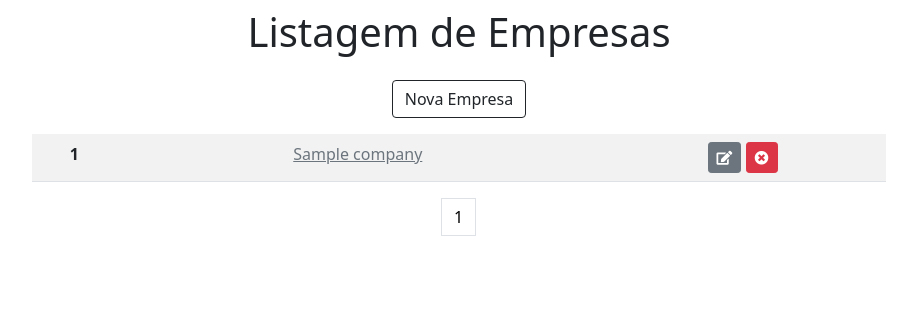
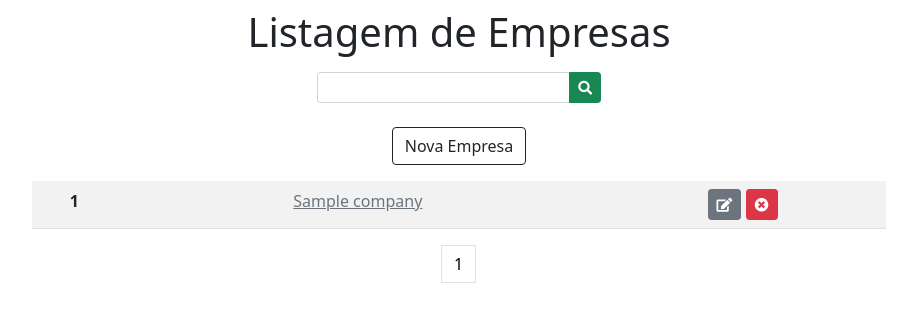
Before and after one commit to 45ewertton/estoque_django, a Django app: page /company/ in a window 1280 px wide. Shown: the part 46-368 px from the top of the page, without its empty margins (181-1098 px from the left). Run offline with Django 3.2, Linux system fonts and the light colour scheme; tables that the repository leaves empty hold one stand-in row (values such as "Sample post"); some libraries are stand-ins or nearby versions.

Commit message:
Sistema de busca da app company completo

```diff
--- a/company/templates/company.html
+++ b/company/templates/company.html
@@ -4,8 +4,16 @@
 {% block content %}
     <div class="col-8 m-auto pt-2 pb-2 text-center">
         <h1>Listagem de Empresas</h1>
+        <form class="form-inline col-4 m-auto mt-3" method="GET">
+            <div class="form-group mb-2">
+                {% csrf_token %}
+                <div class="input-group input-group-sm">
+                    <input type="text" class="form-control" name="search" value="{{ request.GET.search }}">
+                    <button type="submit" class="btn btn-success btn-sm"><i class="fas fa-search"></i></button>
+                </div>
+            </div>
+        </form>
     </div>
-
     <div class="col-8 m-auto pt-2 pb-2 text-center">
         <button type="button" class="btn btn-outline-dark" data-toggle="modal" data-target="#createModal" data-whatever="@mdo">Nova Empresa</button>
 
@@ -175,18 +183,35 @@
             <nav aria-label="Page navigation example">
                 <ul class="pagination justify-content-center">
                     <li class="page-item">
-                        {% if company.has_previous %}
-                            <a class="page-link"style="color:black"  href="?page={{ company.previous_page_number }}"><i class="fas fa-arrow-circle-left"></i></a>
+                        {% if request.GET.search %}
+                            {% if company.has_previous %}
+                                <a class="page-link"style="color:black"  href="?page={{ company.previous_page_number }}&search={{ request.GET.search }}"><i class="fas fa-arrow-circle-left"></i></a>
+                            {% endif %}
+                        {% else %}
+                            {% if company.has_previous %}
+                                <a class="page-link"style="color:black"  href="?page={{ company.previous_page_number }}"><i class="fas fa-arrow-circle-left"></i></a>
+                            {% endif %}
                         {% endif %}
+
                     </li>
 
                     {% for count_page in company.paginator.page_range %}
-                        <li class="page-item"><a class="page-link" style="color:black" href="?page={{ count_page }}">{{ count_page }}</a></li>
+                        {% if request.GET.search %}
+                            <li class="page-item"><a class="page-link" style="color:black" href="?page={{ count_page }}&search={{ request.GET.search }}">{{ count_page }}</a></li>
+                        {% else %}
+                            <li class="page-item"><a class="page-link" style="color:black" href="?page={{ count_page }}">{{ count_page }}</a></li>
+                        {% endif %}
                     {% endfor %}
 
                     <li class="page-item">
-                        {% if company.has_next %}
-                            <a class="page-link" style="color:black" href="?page={{ company.next_page_number }}"><i class="fas fa-arrow-circle-right"></i></a>
+                        {% if request.GET.search %}
+                            {% if company.has_next %}
+                                <a class="page-link" style="color:black" href="?page={{ company.next_page_number }}&search={{ request.GET.search }}"><i class="fas fa-arrow-circle-right"></i></a>
+                            {% endif %}
+                        {% else %}
+                            {% if company.has_next %}
+                                <a class="page-link" style="color:black" href="?page={{ company.next_page_number }}"><i class="fas fa-arrow-circle-right"></i></a>
+                            {% endif %}
                         {% endif %}
                     </li>
                 </ul>
--- a/company/views.py
+++ b/company/views.py
@@ -3,15 +3,25 @@ from company.models import Company
 from company.forms import CompanyForm
 from django.contrib import messages
 from django.core.paginator import Paginator
+from django.db.models import Q
 # Create your views here.
 
 # Visualizar todas as empresas e criar novas empresas em um único método
 def home_company(request):
 
     context = {}
-    company_all = Company.objects.all()
+    company = Company.objects.all()
 
-    paginator = Paginator(company_all, 4)
+    search = request.GET.get('search')
+    if search:
+        company = Company.objects.filter(
+            Q(pk__startswith=search) |
+            Q(name__icontains=search) |
+            Q(cnpj__startswith=search) |
+            Q(tel__startswith=search)
+            )
+
+    paginator = Paginator(company, 4)
     page = request.GET.get('page')
     company = paginator.get_page(page)
 
```
